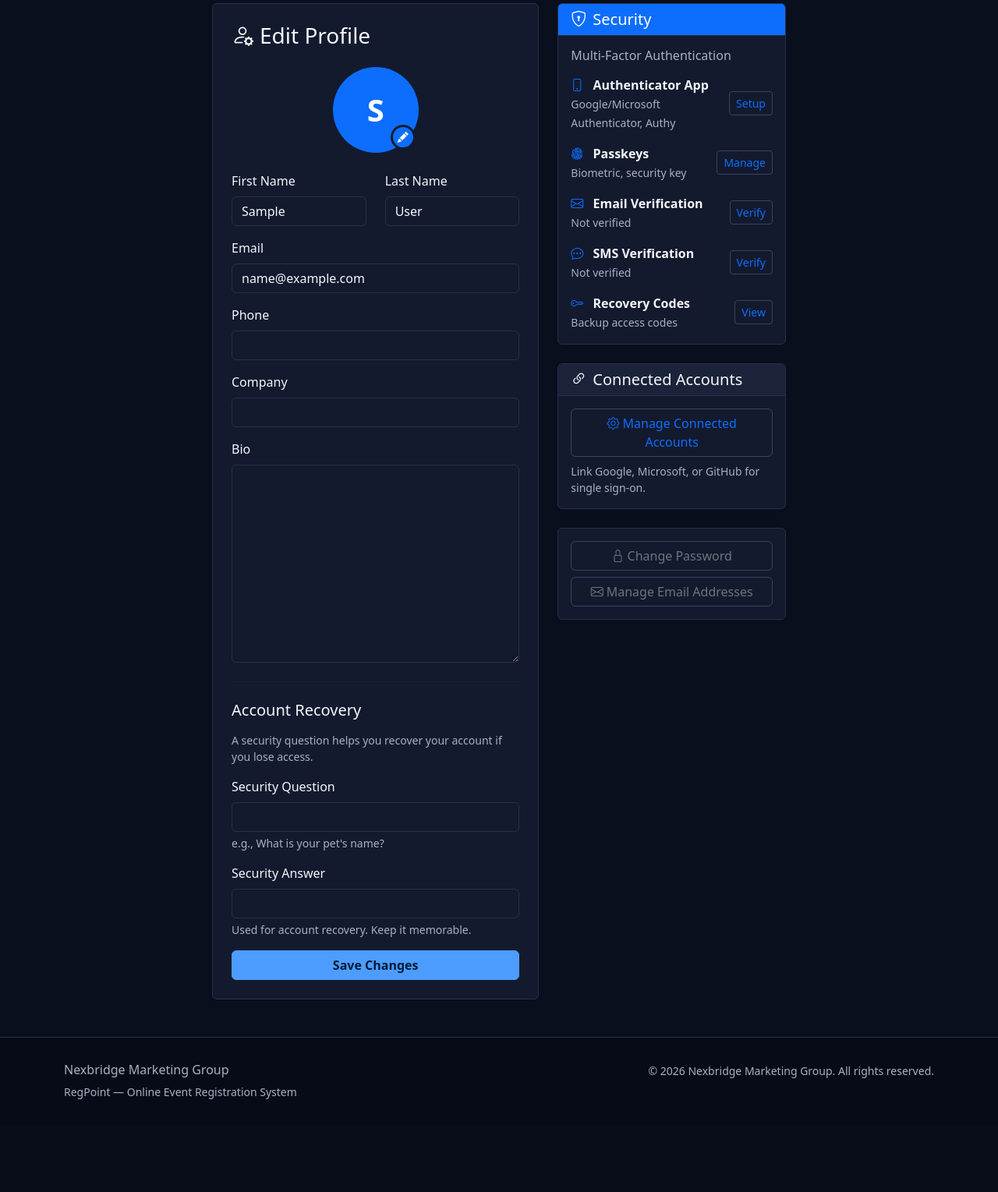
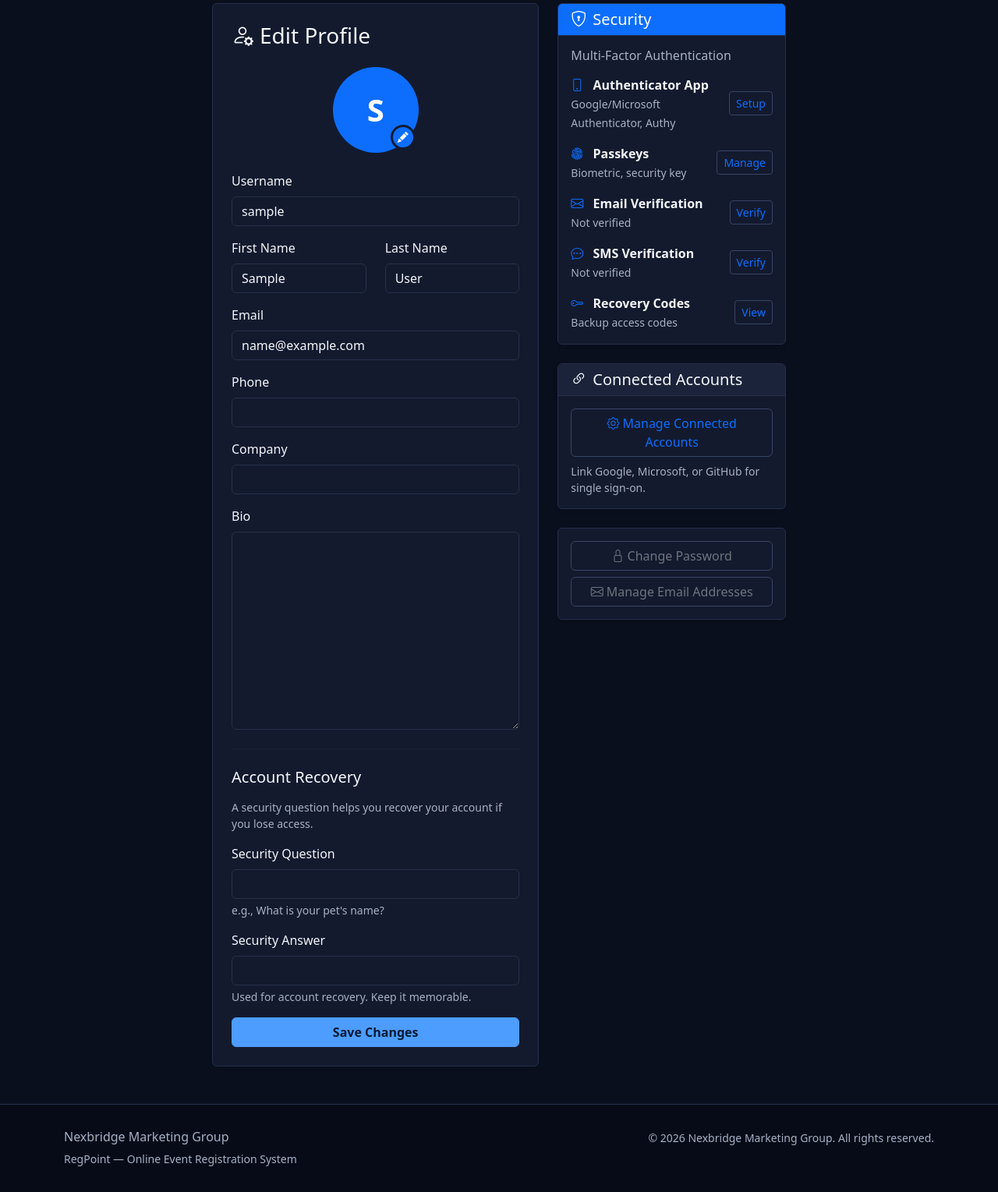
Before and after one commit to Temperdox/RegPoint, a Django app: page /profile/ in a window 1280 px wide. Shown: the part 115-1644 px from the top of the page at 78% size. Before the commit the page ends 1525 px from the top, so only its background shows below. Run offline with Django 5.2, Linux system fonts and the light colour scheme; the visitor is signed in with stand-in values (Sample User, id 1); parts of the project's set-up code (start-up, migrations or seed data) failed here and were passed over; some libraries are stand-ins or nearby versions.

Commit message:
Fix 500 on profile save and expose username on Edit Profile
- Restore the "default" key in STORAGES. Django 5 replaces the whole
  setting rather than merging with global defaults, so media uploads
  had no configured storage backend and any ImageField save raised
  InvalidStorageError
- Add a username field to UserProfileForm with case-insensitive
  uniqueness validation that excludes the current user, persist the
  change on request.user in the profile view, and render it above the
  first/last name row in the template

```diff
--- a/RegPoint/settings.py
+++ b/RegPoint/settings.py
@@ -115,6 +115,9 @@ STATIC_ROOT = BASE_DIR / "staticfiles"
 MEDIA_URL = "/media/"
 MEDIA_ROOT = BASE_DIR / "media"
 STORAGES = {
+    "default": {
+        "BACKEND": "django.core.files.storage.FileSystemStorage",
+    },
     "staticfiles": {
         "BACKEND": "whitenoise.storage.CompressedManifestStaticFilesStorage",
     },
--- a/events/forms.py
+++ b/events/forms.py
@@ -73,6 +73,7 @@ class EmailOTPForm(forms.Form):
 
 
 class UserProfileForm(forms.ModelForm):
+    username = forms.CharField(max_length=150, required=True)
     first_name = forms.CharField(max_length=30, required=True)
     last_name = forms.CharField(max_length=30, required=True)
     email = forms.EmailField(required=True)
@@ -89,16 +90,26 @@ class UserProfileForm(forms.ModelForm):
         }
 
     def __init__(self, *args, **kwargs):
-        user = kwargs.pop("user", None)
+        self._user = kwargs.pop("user", None)
         super().__init__(*args, **kwargs)
-        if user:
-            self.fields["first_name"].initial = user.first_name
-            self.fields["last_name"].initial = user.last_name
-            self.fields["email"].initial = user.email
+        if self._user:
+            self.fields["username"].initial = self._user.username
+            self.fields["first_name"].initial = self._user.first_name
+            self.fields["last_name"].initial = self._user.last_name
+            self.fields["email"].initial = self._user.email
         for field in self.fields.values():
             field.widget.attrs["class"] = "form-control"
         self.fields["avatar"].widget.attrs["class"] = "form-control"
         self.fields["avatar"].widget.attrs["accept"] = "image/*"
+
+    def clean_username(self):
+        username = self.cleaned_data["username"].strip()
+        qs = User.objects.filter(username__iexact=username)
+        if self._user:
+            qs = qs.exclude(pk=self._user.pk)
+        if qs.exists():
+            raise forms.ValidationError("This username is already taken.")
+        return username
 
 
 class ChangeUsernameForm(forms.Form):
--- a/events/templates/events/profile.html
+++ b/events/templates/events/profile.html
@@ -107,6 +107,11 @@
                                            accept="image/*"
                                            aria-label="Profile picture file">
                                     {% if form.avatar.errors %}<div class="text-danger small mt-2">{{ form.avatar.errors.0 }}</div>{% endif %}
+                                </div>
+                                <div class="mb-3">
+                                    <label class="form-label" for="{{ form.username.id_for_label }}">Username</label>
+                                    {{ form.username }}
+                                    {% if form.username.errors %}<div class="text-danger small">{{ form.username.errors.0 }}</div>{% endif %}
                                 </div>
                                 <div class="row">
                                     <div class="col-md-6 mb-3">
--- a/events/views.py
+++ b/events/views.py
@@ -302,6 +302,7 @@ def profile(request):
         )
         if form.is_valid():
             form.save()
+            request.user.username = form.cleaned_data["username"]
             request.user.first_name = form.cleaned_data["first_name"]
             request.user.last_name = form.cleaned_data["last_name"]
             request.user.email = form.cleaned_data["email"]
```
